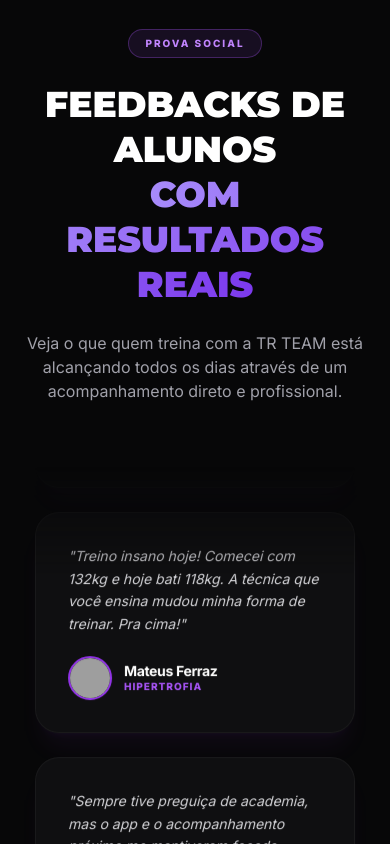
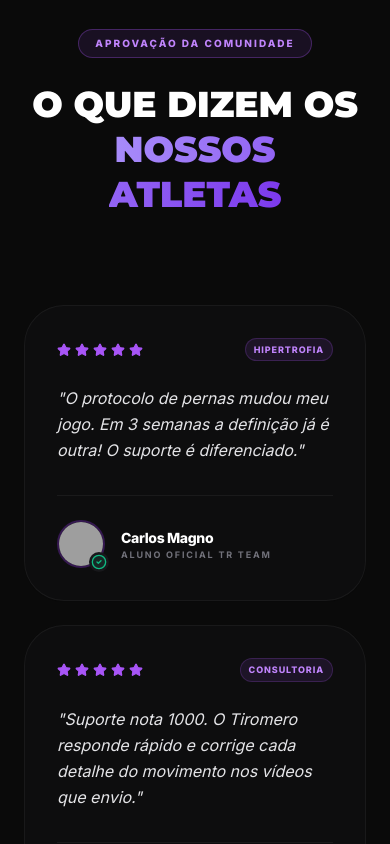
Before and after one commit to tiromero/Site-TR-TEAM, a React (Vite) app: page / in a window 390 px wide. Shown: the part 7140-7984 px from the top of the page. Built offline with nearby package versions, Linux system fonts and the light colour scheme; grey boxes are pictures that could not be loaded.

Commit message:
feat: Introduce LiveFeedbacks component
Replaces static testimonials with a dynamic component that fetches and displays live customer feedback. This enhances user engagement and social proof by showcasing real-time results and positive experiences.

```diff
--- a/App.tsx
+++ b/App.tsx
@@ -1,15 +1,15 @@
 
 import React, { useEffect, useState } from 'react';
 import { motion, useScroll, useSpring } from 'framer-motion';
-import { PLANS, FAQS, TESTIMONIALS, CONSULTANCY_STEPS } from './constants';
+import { PLANS, FAQS, CONSULTANCY_STEPS } from './constants';
 import { PlanCard } from './components/PlanCard';
 import { FAQItem } from './components/FAQItem';
 import HowItWorksCards from './components/HowItWorksCards';
 import { MagnetizeCTA } from './components/MagnetizeCTA';
 import { AvatarGroup } from './components/ui/avatar-group';
 import { FloatingNav } from './components/ui/floating-navbar';
-import { TestimonialsColumn } from './components/ui/testimonials-columns-1';
 import { InteractiveInstaPost } from './components/ui/InteractiveInstaPost';
+import { LiveFeedbacks } from './components/LiveFeedbacks';
 import {
   LayoutDashboard,
   User,
@@ -122,10 +122,6 @@ const App: React.FC = () => {
     { id: "resultados", name: "Feedbacks", link: "#resultados", icon: <Star className="h-4 w-4" /> },
   ];
 
-  const firstColumn = TESTIMONIALS.slice(0, 3);
-  const secondColumn = TESTIMONIALS.slice(3, 6);
-  const thirdColumn = TESTIMONIALS.slice(6, 9);
-
   return (
     <div className="min-h-screen selection:bg-purple-500/30 bg-[#070707] overflow-x-hidden relative">
       <style>{`
@@ -157,13 +153,11 @@ const App: React.FC = () => {
 
       <ScrollProgressBar />
 
-      {/* Aesthetic Aura Backgrounds */}
       <div className="aura-shape w-[600px] h-[600px] bg-purple-600/10 rounded-full top-[-10%] right-[-10%] animate-pulse" />
       <div className="aura-shape w-[400px] h-[400px] bg-indigo-600/5 rounded-full bottom-[-10%] left-[-5%]" />
 
       <FloatingNav navItems={navItems} onNavigate={navigateTo} activeSection={activeSection} />
 
-      {/* Main Content Area */}
       <div className="relative z-10 w-full">
 
         {/* Hero Section */}
@@ -269,44 +263,36 @@ const App: React.FC = () => {
         </section>
 
         {/* Resultados */}
-        <section id="resultados" className="py-24 relative overflow-hidden bg-zinc-950/50">
+        <section id="resultados" className="py-24 relative overflow-hidden bg-[#0a0a0a]">
           <div className="container relative z-10 mx-auto px-6">
             <motion.div
               initial={{ opacity: 0, y: 20 }}
               whileInView={{ opacity: 1, y: 0 }}
-              transition={{ duration: 0.8, delay: 0.1, ease: [0.16, 1, 0.3, 1] }}
+              transition={{ duration: 0.8 }}
               viewport={{ once: true }}
               className="flex flex-col items-center justify-center max-w-[640px] mx-auto mb-16"
             >
               <div className="flex justify-center mb-6">
                 <div className="border border-purple-500/30 py-1.5 px-4 rounded-full bg-purple-500/10 text-purple-400 text-[10px] font-black uppercase tracking-[0.2em]">
-                  Prova Social
+                  Aprovação da Comunidade
                 </div>
               </div>
 
-              <h2 className="font-heading text-center text-4xl md:text-6xl font-black mb-6 leading-tight uppercase">
-                Feedbacks de Alunos <br />
-                <span className="text-gradient">com resultados reais</span>
+              <h2 className="font-heading text-center text-4xl md:text-6xl font-black mb-6 leading-tight uppercase text-white">
+                O que dizem os <br />
+                <span className="text-gradient">nossos atletas</span>
               </h2>
-              <p className="text-center text-zinc-400 font-medium">
-                Veja o que quem treina com a TR TEAM está alcançando todos os dias através de um acompanhamento direto e profissional.
-              </p>
             </motion.div>
 
-            <div className="flex justify-center gap-6 mt-10 [mask-image:linear-gradient(to_bottom,transparent,black_15%,black_85%,transparent)] max-h-[740px] overflow-hidden">
-              <TestimonialsColumn testimonials={firstColumn} duration={25} />
-              <TestimonialsColumn testimonials={secondColumn} className="hidden md:block" duration={35} />
-              <TestimonialsColumn testimonials={thirdColumn} className="hidden lg:block" duration={30} />
-            </div>
+            <LiveFeedbacks />
 
             <div className="mt-20 flex flex-col items-center">
-              <MagnetizeCTA text="COMEÇAR MINHA EVOLUÇÃO" onClick={() => navigateTo('planos')} />
+              <MagnetizeCTA text="QUERO MEU RESULTADO TAMBÉM" onClick={() => navigateTo('planos')} />
               <SocialProof />
             </div>
           </div>
         </section>
 
-        {/* Footer Area */}
         <footer className="py-16 px-6 lg:px-20 border-t border-white/5 bg-black/40">
           <div className="max-w-6xl mx-auto flex flex-col md:flex-row justify-between items-center gap-8">
             <div className="font-heading text-2xl font-black text-white">
--- /dev/null
+++ b/components/LiveFeedbacks.tsx
@@ -0,0 +1,124 @@
+
+"use client";
+import React, { useEffect, useState } from "react";
+import { motion, AnimatePresence } from "framer-motion";
+import { Star, CheckCircle2 } from "lucide-react";
+
+interface Feedback {
+  name: string;
+  text: string;
+  tag: string;
+  photo?: string;
+}
+
+// COLE AQUI A URL DO SEU APPS SCRIPT QUANDO ESTIVER PRONTA
+const API_URL = "";
+
+const DEMO_FEEDBACKS: Feedback[] = [
+  {
+    name: "Carlos Magno",
+    text: "O protocolo de pernas mudou meu jogo. Em 3 semanas a definição já é outra! O suporte é diferenciado.",
+    tag: "Hipertrofia",
+    photo: "https://ui-avatars.com/api/?name=Carlos+Magno&background=7c3aed&color=fff&bold=true&size=128"
+  },
+  {
+    name: "Mariana Costa",
+    text: "Suporte nota 1000. O Tiromero responde rápido e corrige cada detalhe do movimento nos vídeos que envio.",
+    tag: "Consultoria",
+    photo: "https://ui-avatars.com/api/?name=Mariana+Costa&background=7c3aed&color=fff&bold=true&size=128"
+  },
+  {
+    name: "Joaquim Neto",
+    text: "Treinar com ciência é outra coisa. Menos tempo na academia e muito mais resultado. Vale cada centavo.",
+    tag: "Performance",
+    photo: "https://ui-avatars.com/api/?name=Joaquim+Neto&background=7c3aed&color=fff&bold=true&size=128"
+  },
+];
+
+export const LiveFeedbacks = () => {
+  const [feedbacks, setFeedbacks] = useState<Feedback[]>(DEMO_FEEDBACKS);
+
+  const fetchFeedbacks = async () => {
+    if (!API_URL) return;
+
+    try {
+      const response = await fetch(API_URL);
+      const data = await response.json();
+      if (Array.isArray(data)) {
+        // Formata os dados vindos da planilha para incluir a foto dinâmica
+        const formattedData = data.map(item => ({
+          ...item,
+          photo: `https://ui-avatars.com/api/?name=${encodeURIComponent(item.name)}&background=7c3aed&color=fff&bold=true&size=128`
+        }));
+        setFeedbacks(formattedData.reverse().slice(0, 6));
+      }
+    } catch (error) {
+      console.error("Erro ao buscar feedbacks:", error);
+    }
+  };
+
+  useEffect(() => {
+    fetchFeedbacks();
+    const interval = setInterval(fetchFeedbacks, 120000);
+    return () => clearInterval(interval);
+  }, []);
+
+  return (
+    <div className="w-full">
+      <div className="grid grid-cols-1 md:grid-cols-2 lg:grid-cols-3 gap-6">
+        <AnimatePresence mode="popLayout">
+          {feedbacks.map((item, idx) => (
+            <motion.div
+              key={item.name + idx}
+              layout
+              initial={{ opacity: 0, scale: 0.9, y: 20 }}
+              animate={{ opacity: 1, scale: 1, y: 0 }}
+              exit={{ opacity: 0, scale: 0.8 }}
+              className="group relative p-8 rounded-[2.5rem] bg-zinc-900/30 border border-white/5 backdrop-blur-md hover:border-purple-500/40 transition-all duration-500 flex flex-col justify-between"
+            >
+              <div>
+                <div className="flex items-center justify-between mb-6">
+                  <div className="flex gap-1">
+                    {[...Array(5)].map((_, i) => (
+                      <Star key={i} className="w-3.5 h-3.5 fill-purple-500 text-purple-500" />
+                    ))}
+                  </div>
+                  <div className="bg-purple-500/10 text-purple-400 text-[9px] font-black px-2 py-1 rounded-full uppercase tracking-widest border border-purple-500/20">
+                    {item.tag}
+                  </div>
+                </div>
+
+                <p className="text-zinc-200 text-base leading-relaxed mb-8 font-medium italic">
+                  "{item.text}"
+                </p>
+              </div>
+
+              <div className="flex items-center justify-between border-t border-white/5 pt-6">
+                <div className="flex items-center gap-4">
+                  <div className="relative">
+                    <img
+                      src={item.photo}
+                      alt={item.name}
+                      className="w-12 h-12 rounded-full border-2 border-purple-600/30 object-cover"
+                    />
+                    <div className="absolute -bottom-1 -right-1 bg-zinc-900 rounded-full p-0.5">
+                      <CheckCircle2 className="w-4 h-4 text-emerald-500 fill-emerald-500/10" />
+                    </div>
+                  </div>
+                  <div>
+                    <h4 className="text-white font-black text-sm tracking-tight flex items-center gap-1.5">
+                      {item.name}
+                    </h4>
+                    <span className="text-[9px] font-bold text-zinc-500 uppercase tracking-[0.2em] flex items-center gap-1">
+                      Aluno Oficial TR TEAM
+                    </span>
+                  </div>
+                </div>
+              </div>
+            </motion.div>
+          ))}
+        </AnimatePresence>
+      </div>
+    </div>
+  );
+};
```
